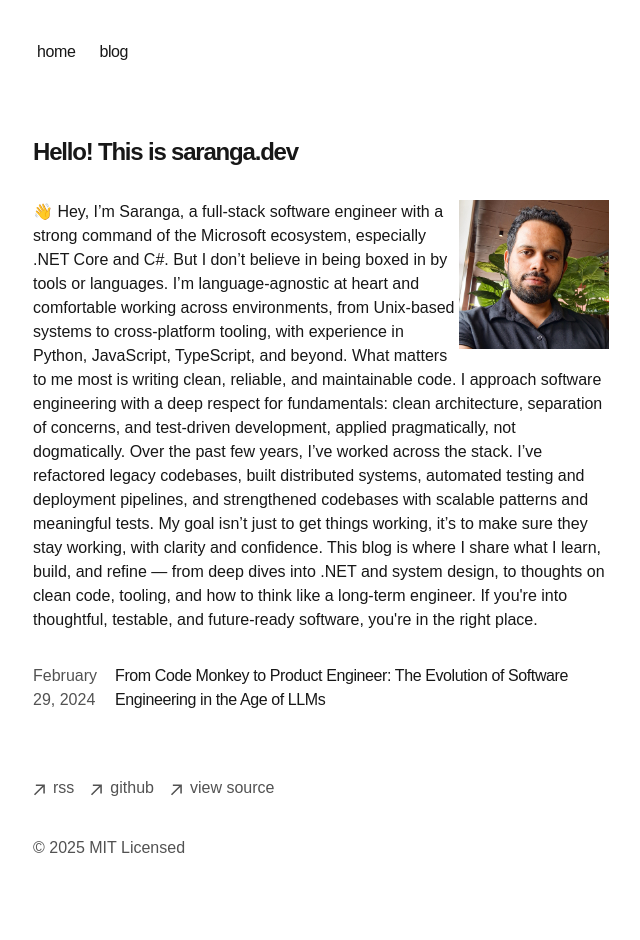
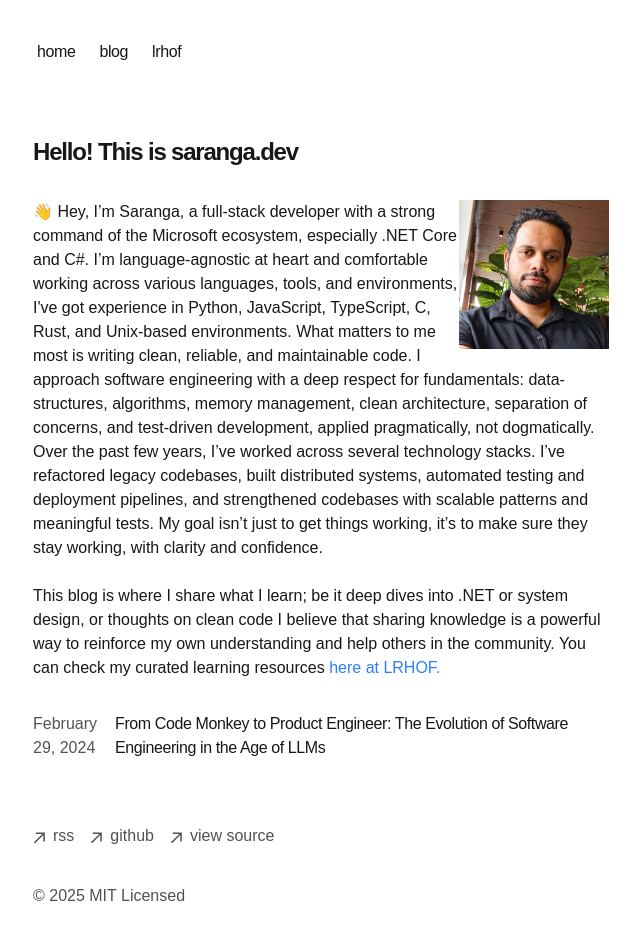
Before and after one commit to bsaranga/saranga.dev, a Next.js app: page / in a window 1280 px wide. Shown: the top 940 px of the page, without its empty margins (319-959 px from the left). Built offline with nearby package versions, Linux system fonts and the light colour scheme.

Commit message:
added learning resources hall of fame (LRHOF)

```diff
--- a/src/app/components/nav.tsx
+++ b/src/app/components/nav.tsx
@@ -6,6 +6,9 @@ const navItems = {
   },
   '/blog': {
     name: 'blog',
+  },
+  '/lrhof': {
+    name: 'lrhof',
   },
 }
 
--- /dev/null
+++ b/src/app/lrhof/lrhof.mdx
@@ -0,0 +1,12 @@
+### Learning Resources Hall Of Fame
+
+This page contains my curated list of learning resources for developers who want to **level up** in their career.
+
+##### 1. Hardware unAbstracted
+[Hardware unAbstracted](https://www.youtube.com/playlist?list=PL5QYOqmT-UChfM5HDZSVG-ucrnLjvUbrR) is a great playlist from the YouTube channel
+[Calm Energy Bytes](https://www.youtube.com/@Calm_Energy). According to me the highlight of this playlist is a thoughtful, multi-part
+walkthrough of the seminal paper “What Every Programmer Should Know About Memory” by Ulrich Drepper.
+These videos unpack the intricacies of memory hierarchy, CPU-cache interactions, latency pitfalls, and practical strategies for writing
+performant code that aligns with real-world hardware behavior. The 3 videos distills one of the most dense and influential resources
+in systems programming into clear, digestible insights; making it accessible to both curious developers and seasoned engineers.
+Among other things, the playlist also includes explorations of the RAM-CPU relationship, a breakdown of the Intel 8008’s ALU, and grep.
--- /dev/null
+++ b/src/app/lrhof/page.tsx
@@ -0,0 +1,11 @@
+import { promises as fs } from "fs";
+import { MDXRemote } from "next-mdx-remote/rsc";
+
+export default async function LRHOF() {
+    const content = await fs.readFile(process.cwd() + "/src/app/lrhof/lrhof.mdx", "utf-8");
+  return (
+    <article className="prose prose-headings:mt-8 prose-headings:font-semibold prose-headings:text-black prose-h1:text-5xl prose-h2:text-4xl prose-h3:text-3xl prose-h4:text-2xl prose-h5:text-xl prose-h6:text-lg dark:prose-headings:text-white dark:prose-p:text-white dark:prose-a:text-blue-400 dark:prose-a:visited:text-purple-500 dark:prose-strong:text-white">
+      <MDXRemote source={content} />
+    </article>
+  )
+}
--- a/src/app/page.tsx
+++ b/src/app/page.tsx
@@ -10,15 +10,23 @@ export default function Page() {
       <div>
         <Image alt="Author Image" width={150} height={150} src={'/profile_pic.jpg'} className="float-right"/>
         <p className="mb-4">
-          {`👋 Hey, I’m Saranga, a full-stack software engineer with a strong command of the Microsoft ecosystem, especially .NET Core and C#. But I don’t believe in being boxed in by tools or languages. I’m language-agnostic at heart and comfortable working across environments, from Unix-based systems to cross-platform tooling, with experience in Python, JavaScript, TypeScript, and beyond.
-
-What matters to me most is writing clean, reliable, and maintainable code. I approach software engineering with a deep respect for fundamentals: clean architecture, separation of concerns, and test-driven development, applied pragmatically, not dogmatically.
-
-Over the past few years, I’ve worked across the stack. I’ve refactored legacy codebases, built distributed systems, automated testing and deployment pipelines, and strengthened codebases with scalable patterns and meaningful tests. My goal isn’t just to get things working, it’s to make sure they stay working, with clarity and confidence.
-
-This blog is where I share what I learn, build, and refine — from deep dives into .NET and system design, to thoughts on clean code, tooling, and how to think like a long-term engineer.
-
-If you're into thoughtful, testable, and future-ready software, you're in the right place.`}
+          {
+`👋 Hey, I’m Saranga, a full-stack developer with a strong command of the Microsoft ecosystem, especially .NET Core and C#.
+I’m language-agnostic at heart and comfortable working across various languages, tools, and environments, I've got experience in Python,
+JavaScript, TypeScript, C, Rust, and Unix-based environments. What matters to me most is writing clean, reliable, and maintainable code.
+I approach software engineering with a deep respect for fundamentals: data-structures, algorithms, memory management, clean architecture,
+separation of concerns, and test-driven development, applied pragmatically, not dogmatically. Over the past few years, I’ve worked across
+several technology stacks. I’ve refactored legacy codebases, built distributed systems, automated testing and deployment pipelines, and
+strengthened codebases with scalable patterns and meaningful tests. My goal isn’t just to get things working, it’s to make sure they stay
+working, with clarity and confidence.`
+}
+<br/>
+<br/>
+{
+`This blog is where I share what I learn; be it deep dives into .NET or system design, or thoughts on clean code I believe that
+sharing knowledge is a powerful way to reinforce my own understanding and help others in the community.
+You can check my curated learning resources`
+} <a href="https://saranga.dev/lrhof" className="text-blue-500 hover:underline">here at LRHOF.</a>
         </p>
       </div>
       <div className="my-8">
```
